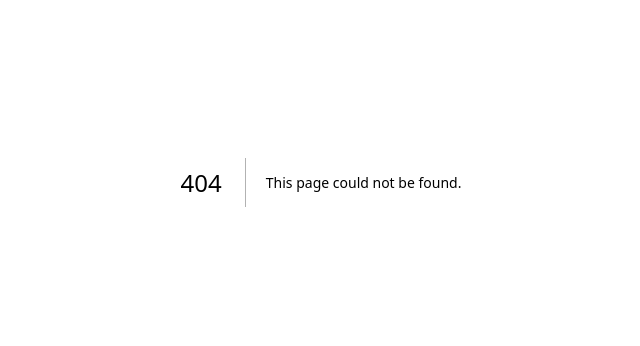
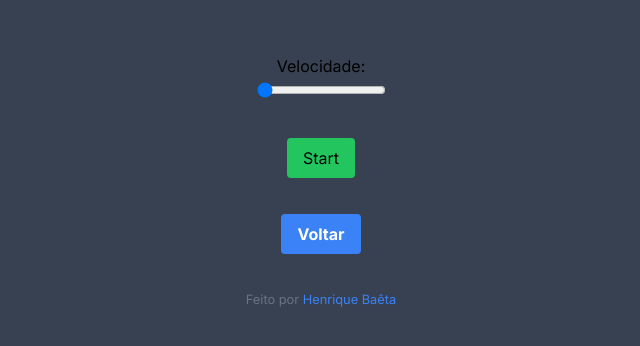
Before and after one commit to HenriqueBaetaLeite/random-arrow, a Next.js app: page /randomArrow in a window 1280 px wide. Before the commit this address had no page. Shown: the part 218-564 px from the top of the page, without its empty margins (319-959 px from the left). Built offline with nearby package versions, Linux system fonts and the light colour scheme.

Commit message:
feat: create components, separate two games

```diff
--- /dev/null
+++ b/src/app/backgroundSwitcher/page.js
@@ -0,0 +1,77 @@
+"use client";
+import React, { useState, useEffect } from "react";
+import BackHomeButton from "../components/BackHomeButton";
+import RestartTimerButton from "../components/RestartTimerButton";
+import MyFooter from "../components/MyFooter";
+
+const oneMinute = 60000;
+
+const BackgroundSwitcher = () => {
+  const [isRed, setIsRed] = useState(true);
+  const [finish, setFinish] = useState(false);
+  const sound = new Audio("./sounds/button-3.wav");
+  const soundFinished = new Audio("./sounds/bell-ringing-04.mp3");
+
+  let switchTimeOut;
+  let interval;
+
+  const restartTimer = () => {
+    startTimer();
+  };
+
+  const finishGame = () => {
+    setFinish(true);
+    soundFinished.play();
+    clearTimeout(switchTimeOut);
+    clearInterval(interval);
+  };
+
+  const startTimer = () => {
+    clearInterval(interval);
+    clearTimeout(switchTimeOut);
+    setFinish(false);
+
+    interval = setInterval(() => {
+      setIsRed((prevIsRed) => !prevIsRed);
+      sound.play();
+    }, 2500);
+
+    switchTimeOut = setTimeout(() => {
+      finishGame();
+    }, oneMinute);
+  };
+
+  useEffect(() => {
+    startTimer();
+    return () => {
+      clearInterval(interval);
+      clearTimeout(switchTimeOut);
+    };
+  }, []);
+
+  return (
+    <div className="flex flex-col items-center justify-center h-screen bg-gray-700">
+      {!finish && (
+        <div
+          className={`w-full h-screen transition-colors duration-500 ${
+            isRed ? "bg-red-500" : "bg-blue-500"
+          }`}
+        ></div>
+      )}
+      {finish && (
+        <div className="flex flex-col items-center justify-center m-3">
+          <h1 className="text-2xl m-5">Round finalizado!</h1>
+
+          <div>
+            <RestartTimerButton restartTimer={restartTimer} />
+
+            <BackHomeButton />
+          </div>
+        </div>
+      )}
+      <MyFooter />
+    </div>
+  );
+};
+
+export default BackgroundSwitcher;
--- /dev/null
+++ b/src/app/components/ArrowRandom.js
@@ -0,0 +1,13 @@
+const Arrow = ({ direction }) => {
+  return (
+    <div className="flex items-center justify-center h-full">
+      <div className="text-9xl text-white-800 font-bold">
+        {direction === "up" && "↑"}
+        {direction === "left" && "←"}
+        {direction === "right" && "→"}
+      </div>
+    </div>
+  );
+};
+
+export default Arrow;
--- /dev/null
+++ b/src/app/components/BackHomeButton.js
@@ -0,0 +1,21 @@
+"use client";
+import React from "react";
+import { useRouter } from "next/navigation";
+
+const BackHomeButton = () => {
+  const backToHome = () => {
+    router.push("/");
+  };
+  const router = useRouter();
+
+  return (
+    <button
+      className="bg-blue-500 hover:bg-blue-700 text-white font-bold py-2 px-4 rounded m-3"
+      onClick={() => backToHome()}
+    >
+      Voltar
+    </button>
+  );
+};
+
+export default BackHomeButton;
--- /dev/null
+++ b/src/app/components/CallBackGroundSwitch.js
@@ -0,0 +1,15 @@
+const { useRouter } = require("next/navigation");
+
+const CallBackGroundSwitch = () => {
+  const router = useRouter();
+  return (
+    <button
+      className="bg-blue-500 hover:bg-blue-700 text-white font-bold py-2 px-4 rounded m-3"
+      onClick={() => router.push("/backgroundSwitcher")}
+    >
+      Vermelho/Azul
+    </button>
+  );
+};
+
+export default CallBackGroundSwitch;
--- /dev/null
+++ b/src/app/components/CallRandomArrow.js
@@ -0,0 +1,15 @@
+import { useRouter } from "next/navigation";
+
+const CallRandomArrow = () => {
+  const router = useRouter();
+  return (
+    <button
+      className="bg-blue-500 hover:bg-blue-700 text-white font-bold py-2 px-4 rounded m-3"
+      onClick={() => router.push("/randomArrow")}
+    >
+      Setas aleatórias
+    </button>
+  );
+};
+
+export default CallRandomArrow;
--- /dev/null
+++ b/src/app/components/MyFooter.js
@@ -0,0 +1,17 @@
+const MyFooter = () => (
+  <footer className="text-gray-500 dark:text-gray-400 m-5">
+    <small>
+      Feito por{" "}
+      <a
+        href="https://www.linkedin.com/in/henriquebaetaleite/"
+        target="_blank"
+        rel="noreferrer"
+        className="text-blue-500 dark:text-blue-300"
+      >
+        Henrique Baêta
+      </a>
+    </small>
+  </footer>
+);
+
+export default MyFooter;
--- /dev/null
+++ b/src/app/components/RestartTimerButton.js
@@ -0,0 +1,12 @@
+import React from "react";
+
+const RestartTimerButton = ({ restartTimer }) => (
+  <button
+    className="bg-green-500 hover:bg-green-700 text-white font-bold py-2 px-4 rounded m-3"
+    onClick={restartTimer}
+  >
+    Reiniciar
+  </button>
+);
+
+export default RestartTimerButton;
--- a/src/app/page.js
+++ b/src/app/page.js
@@ -1,86 +1,14 @@
 "use client";
+import MyFooter from "./components/MyFooter";
+import CallGameOne from "./components/CallRandomArrow";
+import CallBackGroundSwitch from "./components/CallBackGroundSwitch";
 
-import React, { useState, useEffect } from "react";
-
-function Arrow({ direction }) {
-  return (
-    <div className="flex items-center justify-center h-full">
-      <div className="text-9xl text-white-800 font-bold">
-        {direction === "up" && "↑"}
-        {direction === "left" && "←"}
-        {direction === "right" && "→"}
-      </div>
-    </div>
-  );
-}
-
-function Home() {
-  const [isRunning, setIsRunning] = useState(false);
-  const [speed, setSpeed] = useState(1);
-  const [direction, setDirection] = useState("");
-  const [darkMode, setDarkMode] = useState(false);
-
-  const directions = ["up", "left", "right"];
-
-  useEffect(() => {
-    let interval;
-    if (isRunning) {
-      interval = setInterval(() => {
-        const randomDirection =
-          directions[Math.floor(Math.random() * directions.length)];
-        if (direction == "") {
-          setDirection(randomDirection);
-        } else {
-          setDirection("");
-        }
-      }, 1500 / (speed / 2));
-    }
-    return () => clearInterval(interval);
-  }, [isRunning, speed, directions]);
-
-  return (
-    <div
-      className={`flex flex-col items-center justify-center h-screen bg-gray-700 ${
-        darkMode && "dark"
-      }`}
-    >
-      <div className="m-4 flex flex-col justify-center items-center">
-        <label className="m-1">Velocidade:</label>
-        <input
-          type="range"
-          min="1"
-          max="4"
-          value={speed}
-          onChange={(e) => setSpeed(Number(e.target.value))}
-        />
-      </div>
-      {isRunning && <Arrow direction={direction} />}
-      <button
-        className="m-6 px-4 py-2 bg-green-500 dark:text-white rounded hover:bg-green-700 transition"
-        onClick={() => setIsRunning(!isRunning)}
-      >
-        {isRunning ? "Stop" : "Start"}
-      </button>
-{/*
-      <button
-        className="px-4 py-2 bg-gray-500 text-white rounded hover:bg-gray-700 transition"
-        onClick={() => setDarkMode(!darkMode)}
-      >
-        {darkMode ? "Light Mode" : "Dark Mode"}
-      </button> */}
-      <small className="text-gray-500 dark:text-gray-400">
-        Feito por{" "}
-        <a
-          href="https://www.linkedin.com/in/henriquebaetaleite/"
-          target="_blank"
-          rel="noreferrer"
-          className="text-blue-500 dark:text-blue-300"
-        >
-          Henrique Baêta
-        </a>
-      </small>
-    </div>
-  );
-}
+const Home = () => (
+  <div className="flex flex-col items-center justify-center h-screen bg-gray-700">
+    <CallGameOne />
+    <CallBackGroundSwitch />
+    <MyFooter />
+  </div>
+);
 
 export default Home;
--- /dev/null
+++ b/src/app/randomArrow/page.js
@@ -0,0 +1,76 @@
+"use client";
+import React, { useState, useEffect } from "react";
+import BackHomeButton from "../components/BackHomeButton";
+import ArrowRandom from "../components/ArrowRandom";
+import MyFooter from "../components/MyFooter";
+
+const Home = () => {
+  const sound = new Audio("./sounds/button-3.wav");
+  const [isRunning, setIsRunning] = useState(false);
+  const [speed, setSpeed] = useState(1);
+  const [direction, setDirection] = useState("");
+
+  const directions = ["up", "left", "right"];
+
+  useEffect(() => {
+    let interval;
+    if (isRunning) {
+      interval = setInterval(() => {
+        const randomDirection =
+          directions[Math.floor(Math.random() * directions.length)];
+
+        if (randomDirection === direction) {
+          const randomDirection =
+            directions[Math.floor(Math.random() * directions.length)];
+
+          setDirection(randomDirection);
+          sound.play();
+        } else {
+          setDirection(randomDirection);
+          sound.play();
+        }
+      }, 1500 / (speed / 2));
+    }
+    return () => clearInterval(interval);
+  }, [isRunning, speed, directions]);
+
+  const startGame = () => {
+    setIsRunning(true);
+  };
+
+  const stopGame = () => {
+    setIsRunning(false);
+  };
+
+  return (
+    <div
+      className={
+        "flex flex-col items-center justify-center h-screen bg-gray-700"
+      }
+    >
+      <div className="m-4 flex flex-col justify-center items-center">
+        <label className="m-1">Velocidade:</label>
+        <input
+          type="range"
+          min="1"
+          max="4"
+          value={speed}
+          onChange={(e) => setSpeed(Number(e.target.value))}
+        />
+      </div>
+      {isRunning && <ArrowRandom direction={direction} />}
+
+      <button
+        className="m-6 px-4 py-2 bg-green-500 dark:text-white rounded hover:bg-green-700 transition"
+        onClick={isRunning ? () => stopGame() : () => startGame()}
+      >
+        {isRunning ? "Stop" : "Start"}
+      </button>
+
+      <BackHomeButton />
+      <MyFooter />
+    </div>
+  );
+};
+
+export default Home;
```
Also changed, not shown: 2 other files (tests, documents, lock files or other folders).
